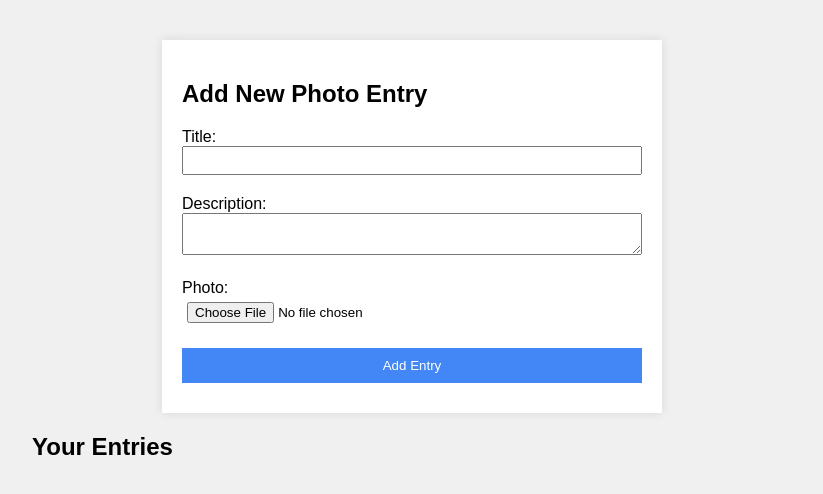
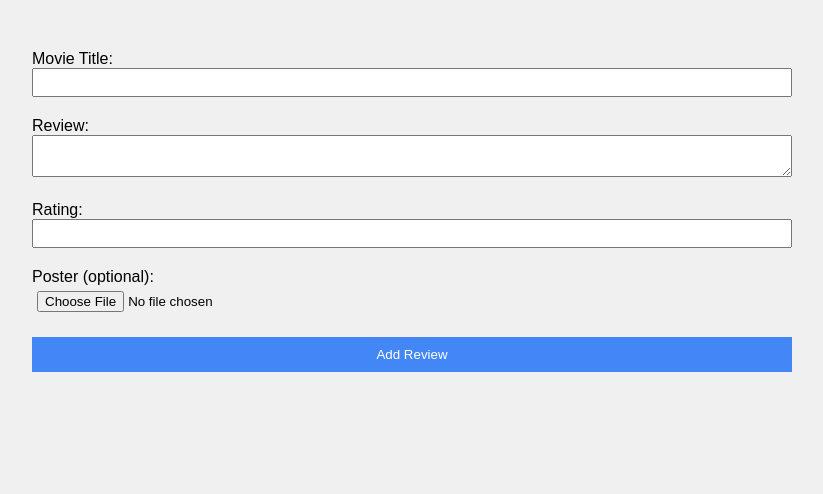
Before and after one commit to DexonCat43/Software-Assignment, a Flask app: page / in a window 1280 px wide. Shown: the part 138-632 px from the top of the page, without its empty margins (228-1051 px from the left). Run offline with Flask 3, Linux system fonts and the light colour scheme; a user stored in the database is signed in; data that the repository does not hold is empty.

Commit message:
Update index.html
photojournal to moviecentral

```diff
--- a/templates/index.html
+++ b/templates/index.html
@@ -2,37 +2,92 @@
 
 {% block content %}
 {% if session.user_id %}
-    <div class="form-box">
-      <h2>Add New Photo Entry</h2>
-      <form action="" method="post" enctype="multipart/form-data">
+
+<form action="{{ url_for('add_review') }}" method="post" enctype="multipart/form-data">
     <div>
-          <label for="title">Title:</label>
-          <input type="text" id="title" name="title" required>
+        <label for="movie_title">Movie Title:</label>
+        <input type="text" id="movie_title" name="movie_title" required>
+    </div>
+
+    <div>
+        <label for="review">Review:</label>
+        <textarea id="review" name="review" required></textarea>
+    </div>
+
+    <div>
+        <label for="rating">Rating:</label>
+        <input type="number" id="rating" name="rating" min="1" max="10" required>
+    </div>
+
+    <div>
+        <label for="poster">Poster (optional):</label>
+        <input type="file" id="poster" name="poster" accept="image/*">
+    </div>
+
+    <button type="submit">Add Review</button>
+</form>
+
+{% for review in reviews %}
+    <img src="{{ url_for('static', filename=review.poster_path) }}" alt="{{ review.movie_title }}">
+
+    <!-- Normal display view -->
+    <div id="display-{{ review.id }}">
+        <h3>{{ review.movie_title }}</h3>
+        <p>By {{ review.username }}</p> <!-- Add username display -->
+        <p>{{ review.review }}</p>
+        <p>Rating: {{ review.rating }}/10</p>
+        <div class="entry-footer">
+            <span class="date">{{ review.created_at }}</span>
+            {% if session.user_id == review.user_id %}
+            <div class="entry-actions">
+                <button class="icon-button" onclick="showEditForm('{{ review.id }}')" title="Edit review">
+                    <img src="{{ url_for('static', filename='icons/icon-edit-64x64.png') }}" alt="Edit" class="icon">
+                </button>
+                <form action="{{ url_for('delete_review', review_id=review.id) }}" method="post" class="inline-form" onsubmit="return confirm('Are you sure you want to delete this review?');">
+                    <button type="submit" class="icon-button" title="Delete review">
+                        <img src="{{ url_for('static', filename='icons/icon-delete-64x64.png') }}" alt="Delete" class="icon">
+                    </button>
+                </form>
+            </div>
+            {% endif %}
+        </div>
+    </div>
+
+    <!-- Edit form (hidden by default) -->
+    <div id="edit-{{ review.id }}" style="display: none;">
+        <form action="{{ url_for('edit_review', review_id=review.id) }}" method="post" enctype="multipart/form-data">
+            <div>
+                <label for="edit-movie_title-{{ review.id }}">Movie Title:</label>
+                <input type="text" id="edit-movie_title-{{ review.id }}" name="movie_title" value="{{ review.movie_title }}" required>
             </div>
             <div>
-          <label for="description">Description:</label>
-          <textarea id="description" name="description"></textarea>
+                <label for="edit-review-{{ review.id }}">Review:</label>
+                <textarea id="edit-review-{{ review.id }}" name="review" required>{{ review.review }}</textarea>
             </div>
             <div>
-          <label for="image">Photo:</label>
-          <input type="file" id="image" name="image" accept="image/*" required>
+                <label for="edit-rating-{{ review.id }}">Rating:</label>
+                <input type="number" id="edit-rating-{{ review.id }}" name="rating" value="{{ review.rating }}" min="1" max="10" required>
             </div>
             <div>
-          <button type="submit">Add Entry</button>
+                <label for="edit-poster-{{ review.id }}">New Poster (optional):</label>
+                <input type="file" id="edit-poster-{{ review.id }}" name="poster" accept="image/*">
             </div>
+            <button type="submit">Save Changes</button>
+            <button type="button" onclick="hideEditForm('{{ review.id }}')">Cancel</button>
         </form>
     </div>
+{% endfor %}
 
-    <div class="entries">
-      <h2>Your Entries</h2>
-      {% for entry in entries %}
-        <div class="entry">
-          <img src="{{ url_for('static', filename=entry.image_path) }}" alt="{{ entry.title }}">
-          <h3>{{ entry.title }}</h3>
-          <p>{{ entry.description }}</p>
-          <p class="date">{{ entry.created_at }}</p>
-        </div>
-      {% endfor %}
-    </div>
+<script>
+function showEditForm(reviewId) {
+    document.getElementById(`display-${reviewId}`).style.display = 'none';
+    document.getElementById(`edit-${reviewId}`).style.display = 'block';
+}
+
+function hideEditForm(reviewId) {
+    document.getElementById(`display-${reviewId}`).style.display = 'block';
+    document.getElementById(`edit-${reviewId}`).style.display = 'none';
+}
+</script>
 {% endif %}
 {% endblock %}
```
Lines whose indentation alone changed are shown as unchanged.
